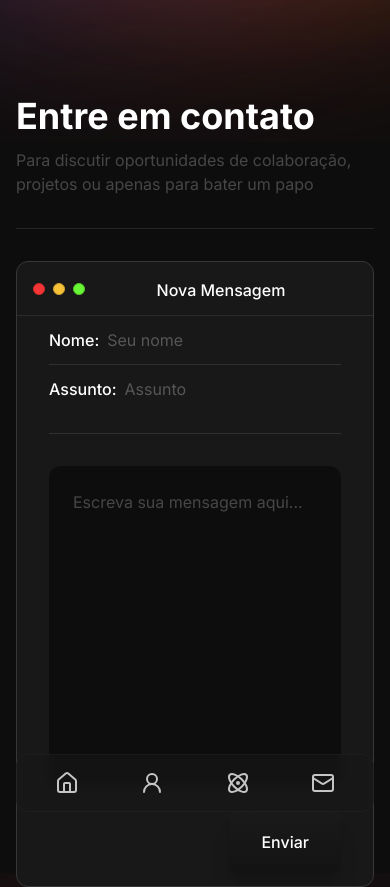
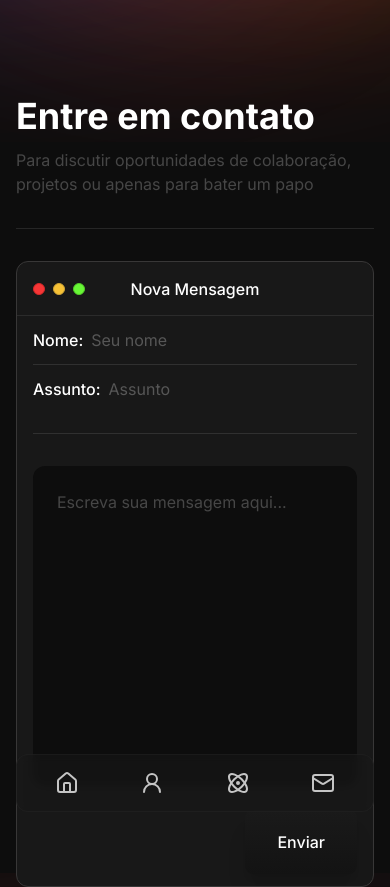
Before and after one commit to LeonardoWlopes/leonardolopes.tech, a Next.js app: page /contact in a window 390 px wide. Shown: the top 887 px of the page. Built offline with nearby package versions, Linux system fonts and the light colour scheme.

Commit message:
feat: contact page

```diff
--- a/src/components/mail.tsx
+++ b/src/components/mail.tsx
@@ -20,9 +20,8 @@ export function Mail() {
 		)
 
 		const url = `https://wa.me/5516991308051?text=${content}`
-		console.log(url)
 
-		router.push(url)
+		window.open(url)
 	}
 
 	return (
@@ -30,19 +29,19 @@ export function Mail() {
 			onSubmit={handleSubmit}
 			className="flex w-full flex-col overflow-hidden rounded-xl border border-card-border bg-onyx"
 		>
-			<div className="flex h-[54px] items-center justify-start border-card-border/60 border-b p-4">
-				<div className="flex items-center gap-2">
+			<div className="relative flex h-[54px] items-center justify-center border-card-border/60 border-b p-4">
+				<div className="absolute left-4 flex items-center gap-2">
 					<div className="h-3 w-3 rounded-full border border-[#D62929] bg-[#F63636]" />
 					<div className="h-3 w-3 rounded-full border border-[#CEA435] bg-[#F6C136]" />
 					<div className="h-3 w-3 rounded-full border border-[#53CC28] bg-[#68F636]" />
 				</div>
 
-				<h3 className="m-auto font-medium text-base text-white">
+				<h3 className="font-medium text-base text-white">
 					Nova Mensagem
 				</h3>
 			</div>
 
-			<div className="flex flex-col px-8 py-3">
+			<div className="flex flex-col px-4 py-3 sm:px-8">
 				<div className="flex w-full items-center">
 					<label
 						className="mr-2 font-medium text-base text-white"
@@ -55,7 +54,9 @@ export function Mail() {
 						type="text"
 						name="name"
 						placeholder="Seu nome"
+						autoComplete="off"
 						id="input-name"
+						required
 					/>
 				</div>
 
@@ -73,7 +74,9 @@ export function Mail() {
 						type="text"
 						name="subject"
 						placeholder="Assunto"
+						autoComplete="off"
 						id="input-subject"
+						required
 					/>
 				</div>
 
@@ -82,7 +85,9 @@ export function Mail() {
 				<textarea
 					className="mb-6 h-80 w-full resize-none rounded-xl bg-main-bg p-6 font-normal text-base text-white outline-card-border placeholder:text-medium-gray"
 					name="content"
+					autoComplete="off"
 					placeholder="Escreva sua mensagem aqui..."
+					required
 				/>
 
 				<Button className="self-end" type="submit">
```
